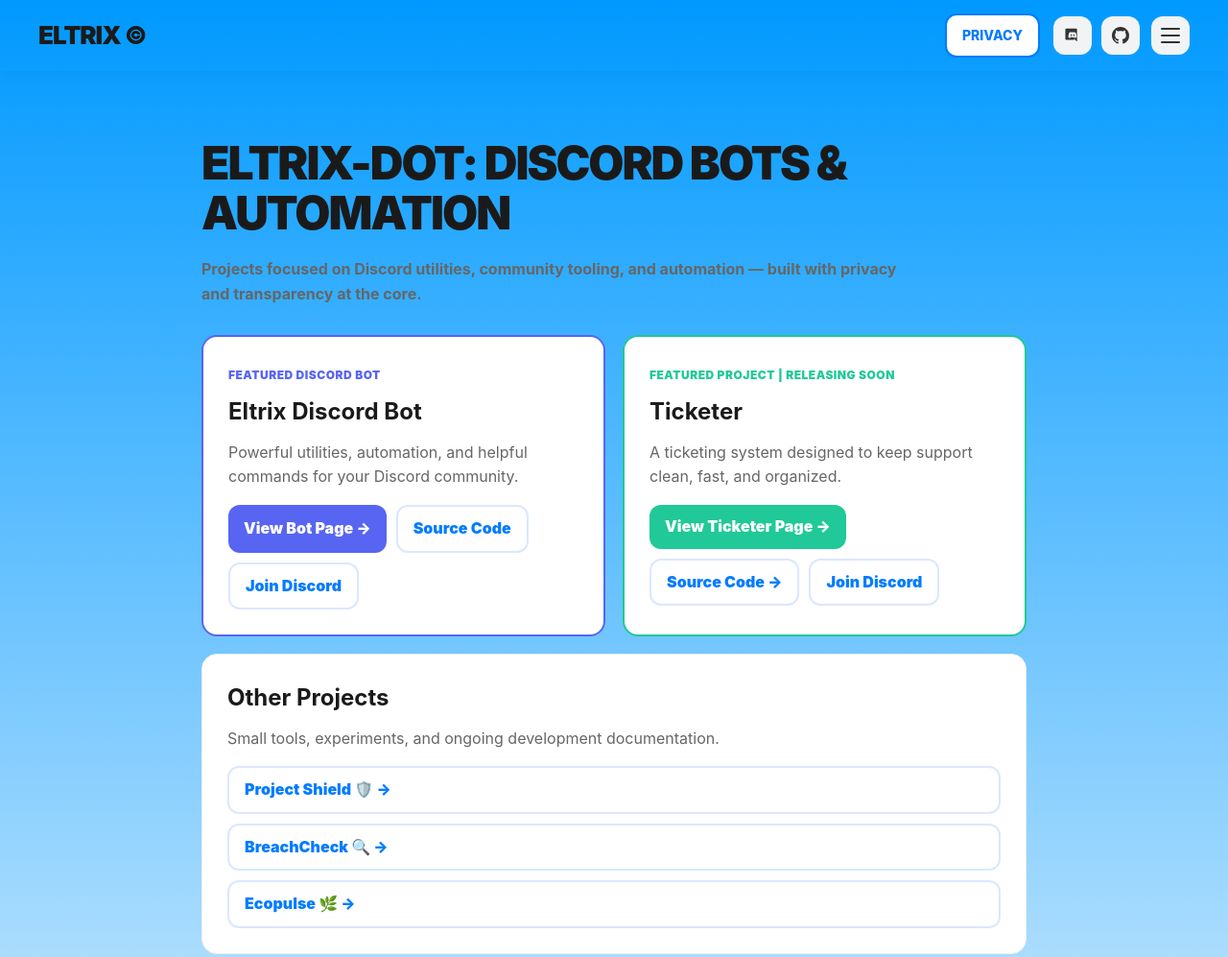
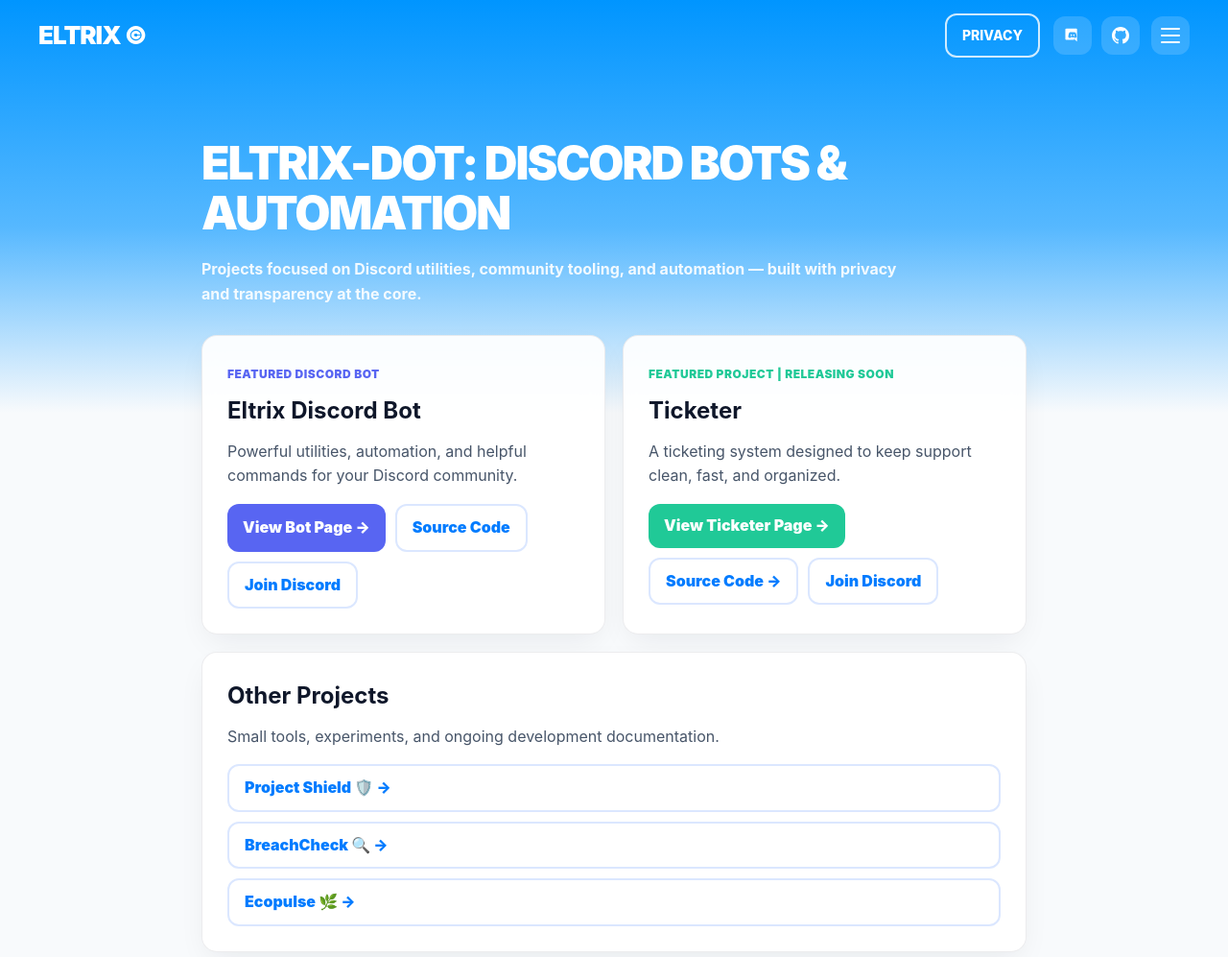
Before and after one commit to Eltrix-Dot/Eltrix-Dot.github.io, a plain HTML site: page index.html in a window 1280 px wide. Shown: the top 997 px of the page at 96% size. Drawn offline with Linux system fonts and the light colour scheme.

Commit message:
Refine hero, navbar, and card styling

```diff
--- a/index.html
+++ b/index.html
@@ -48,11 +48,11 @@
 
     <style>
         :root {
-            --bg: #f8f9fa;
-            --text: #1a1a1a;
-            --muted: #666;
-            --card: #ffffff;
-            --border: #f0f0f0;
+            --bg: #F8FAFC;
+            --text: #0F172A;
+            --muted: #475569;
+            --card: rgba(255, 255, 255, 0.92);
+            --border: rgba(15, 23, 42, 0.08);
             --blue: #007bff;
             --discord: #5865F2;
             --green: #20c997;
@@ -64,10 +64,21 @@
 
         body {
             font-family: -apple-system, BlinkMacSystemFont, "Segoe UI", Roboto, Arial, sans-serif;
-            background: linear-gradient(180deg, #0099FF 0%, #FDFDFE 100%);
+            background: #F8FAFC;
             color: var(--text);
             margin: 0;
             line-height: 1.6;
+            position: relative;
+        }
+
+        body::before {
+            content: "";
+            position: absolute;
+            inset: 0 0 auto;
+            height: 430px;
+            background: linear-gradient(180deg, #0095FF 0%, #56B8FF 55%, #F8FAFC 100%);
+            pointer-events: none;
+            z-index: 0;
         }
 
         /* Top Navigation */
@@ -77,14 +88,23 @@
             display: flex;
             justify-content: space-between;
             align-items: center;
-            box-shadow: 0 2px 15px rgba(0, 0, 0, 0.05);
+            box-shadow: none;
             position: sticky;
             top: 0;
             z-index: 1000;
+            transition: background 0.25s ease, box-shadow 0.25s ease, border-color 0.25s ease;
+        }
+
+        .top-nav-bar.is-scrolled {
+            background: rgba(255, 255, 255, 0.75);
+            backdrop-filter: blur(12px);
+            -webkit-backdrop-filter: blur(12px);
+            border-bottom: 1px solid rgba(15, 23, 42, 0.06);
+            box-shadow: 0 4px 18px rgba(15, 23, 42, 0.04);
         }
 
         .site-title {
-            color: var(--text);
+            color: #FFFFFF;
             font-size: 26px;
             font-weight: 900;
             text-decoration: none;
@@ -113,9 +133,19 @@
         }
 
         .nav-privacy {
-            background: #ffffff;
-            color: var(--blue) !important;
-            border: 2px solid var(--blue);
+            background: transparent;
+            color: #FFFFFF !important;
+            border: 2px solid rgba(255, 255, 255, 0.8);
+        }
+
+        .top-nav-bar.is-scrolled .site-title,
+        .top-nav-bar.is-scrolled .nav-privacy {
+            color: var(--text) !important;
+        }
+
+        .top-nav-bar.is-scrolled .nav-privacy {
+            background: rgba(255, 255, 255, 0.9);
+            border-color: rgba(15, 23, 42, 0.12);
         }
         .nav-privacy:hover { transform: translateY(-1px); }
 
@@ -130,17 +160,17 @@
             width: 40px;
             height: 40px;
             border-radius: 12px;
-            background: #f1f3f5;
+            background: rgba(255, 255, 255, 0.16);
             display: inline-flex;
             align-items: center;
             justify-content: center;
-            color: #333;
+            color: #FFFFFF;
             text-decoration: none;
             transition: 0.2s ease;
         }
 
         .social-icon:hover {
-            background: #e9ecef;
+            background: rgba(255, 255, 255, 0.28);
             transform: translateY(-1px);
         }
 
@@ -151,7 +181,7 @@
         }
 
         .menu-toggle {
-            background: #f1f3f5;
+            background: rgba(255, 255, 255, 0.16);
             border: none;
             width: 40px;
             height: 40px;
@@ -165,13 +195,13 @@
             transition: 0.2s ease;
         }
 
-        .menu-toggle:hover { background: #e9ecef; transform: translateY(-1px); }
+        .menu-toggle:hover { background: rgba(255, 255, 255, 0.28); transform: translateY(-1px); }
 
         .menu-toggle span {
             display: block;
             width: 20px;
             height: 2px;
-            background-color: #333;
+            background-color: #FFFFFF;
             transition: transform 0.25s ease, opacity 0.2s ease;
             border-radius: 2px;
         }
@@ -229,9 +259,12 @@
             padding: 70px 20px;
             max-width: 900px;
             margin: 0 auto;
+            position: relative;
+            z-index: 1;
         }
 
         .big-title {
+            color: #FFFFFF;
             font-size: 3rem;
             font-weight: 950;
             line-height: 1.08;
@@ -240,18 +273,26 @@
         }
 
         .subtitle {
-            color: var(--muted);
+            color: rgba(255, 255, 255, 0.9);
             font-weight: 650;
             max-width: 70ch;
             margin-bottom: 30px;
         }
 
         .section {
-            background: var(--card);
+            background: rgba(255, 255, 255, 0.92);
+            backdrop-filter: blur(10px);
+            -webkit-backdrop-filter: blur(10px);
             padding: 26px;
             border-radius: 16px;
             margin-bottom: 18px;
-            border: 1px solid var(--border);
+            border: 1px solid rgba(15, 23, 42, 0.08) !important;
+            box-shadow: 0 12px 32px -8px rgba(15, 23, 42, 0.08);
+            transition: all 0.25s ease;
+        }
+
+        .section:hover {
+            transform: translateY(-3px);
         }
 
         .grid {
@@ -311,17 +352,27 @@
 
         .muted { color: var(--muted); }
 
+        .top-nav-bar.is-scrolled .social-icon,
+        .top-nav-bar.is-scrolled .menu-toggle {
+            background: rgba(15, 23, 42, 0.06);
+            color: var(--text);
+        }
+
+        .top-nav-bar.is-scrolled .menu-toggle span {
+            background-color: var(--text);
+        }
+
         .logo-footer {
             text-align: center;
             padding: 55px 0 18px 0;
             font-size: 5rem;
             font-weight: 950;
-            color: #ffffff;
+            color: #0F172A;
             letter-spacing: -3px;
         }
 
         .site-footer {
-            background: transparent;
+            background: #F8FAFC;
             padding: 38px 20px;
             border-top: 1px solid #e9ecef;
             text-align: center;
@@ -345,7 +396,7 @@
         }
 
         .footer-link {
-            color: #666;
+            color: #0F172A;
             text-decoration: none;
             font-weight: 700;
             font-size: 14px;
@@ -355,10 +406,10 @@
         }
 
         .footer-email {
-            background: #f1f3f5;
+            background: #E2E8F0;
             padding: 8px 14px;
             border-radius: 10px;
-            color: #444;
+            color: #0F172A;
             font-size: 14px;
             text-decoration: none;
             display: inline-flex;
@@ -540,6 +591,10 @@
             return dropdownMenu.classList.contains("active");
         }
 
+        window.addEventListener("scroll", () => {
+            document.querySelector(".top-nav-bar").classList.toggle("is-scrolled", window.scrollY > 8);
+        }, { passive: true });
+
         menuToggle.addEventListener("click", (e) => {
             e.stopPropagation();
             isMenuOpen() ? closeMenu() : openMenu();
```
